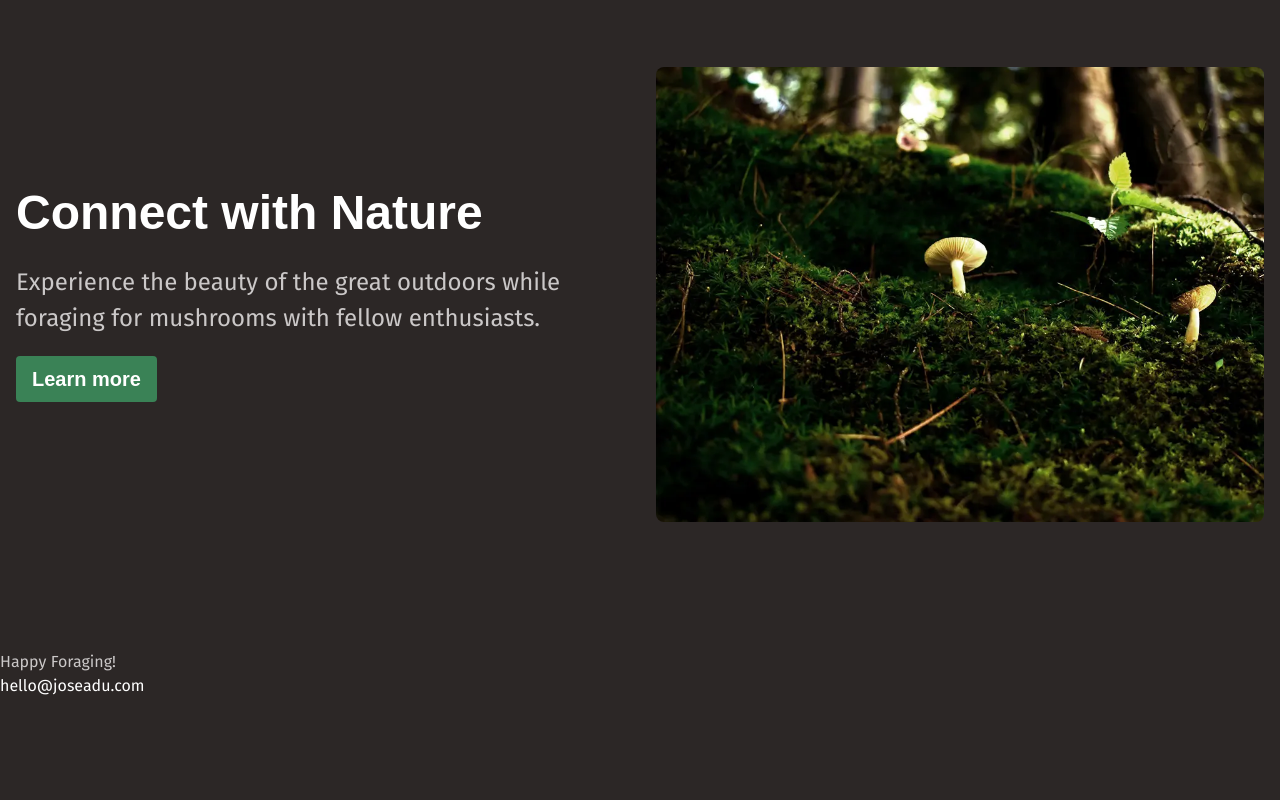
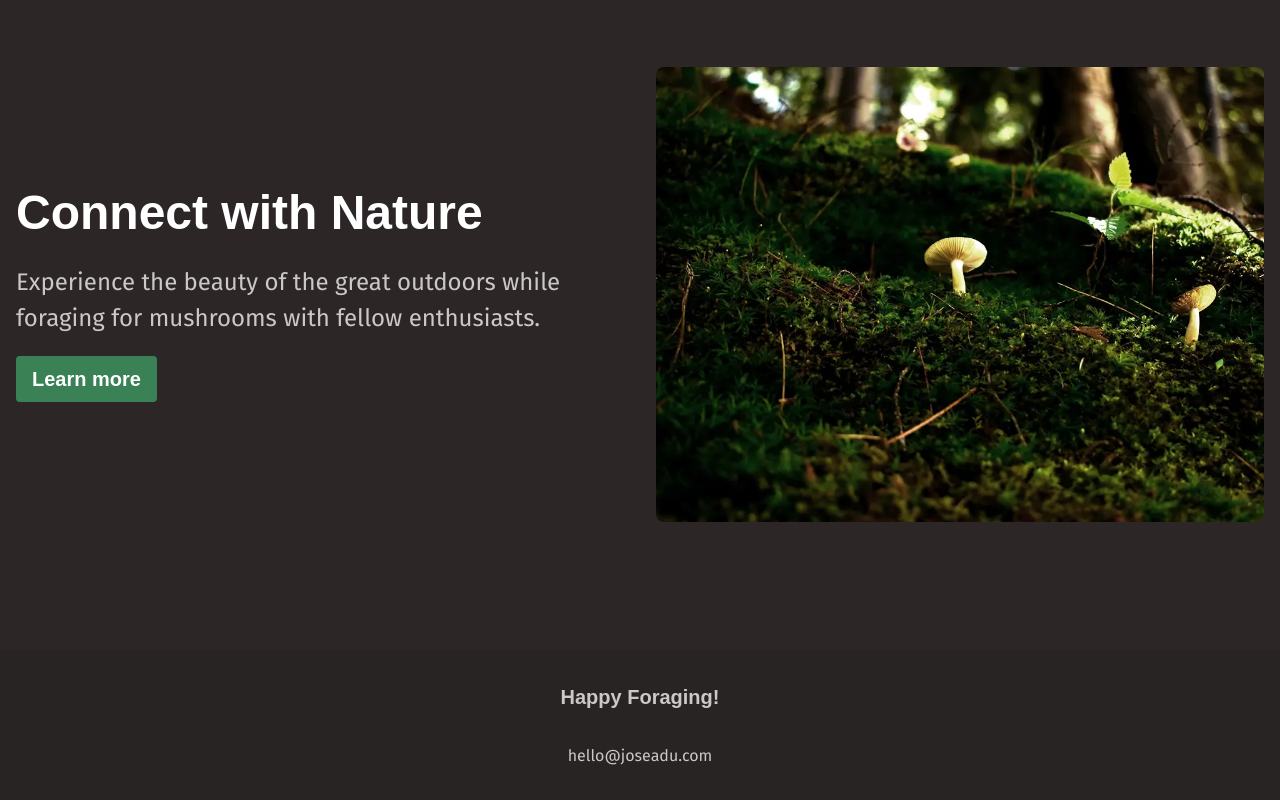
Before and after one commit to Joseadu/fungi, an Angular app: page / in a window 1280 px wide. Shown: the part 2858-3658 px from the top of the page. Before the commit the page ends 3556 px from the top, so only its background shows below. Built offline with nearby package versions, Linux system fonts and the light colour scheme.

Commit message:
footer styles

```diff
--- a/src/app/shared/footer/footer.component.css
+++ b/src/app/shared/footer/footer.component.css
@@ -0,0 +1,22 @@
+.footer {
+    text-align: center;
+    background-color: var(--background-dark);
+    padding-block: var(--spacing-09);
+    display: grid;
+    gap: var(--spacing-09);
+
+    a {
+        color: var(--text-main);
+    }
+
+    a:hover,
+    a:focus-visible {
+        color: var(--text-brand-light);
+    }
+}
+
+.footer-title {
+    font-size: var(--font-size-md);
+    font-family: var(--ff-heading);
+    font-weight: 700;
+}
--- a/src/app/shared/footer/footer.component.html
+++ b/src/app/shared/footer/footer.component.html
@@ -1,4 +1,4 @@
 <footer class="footer">
-    <p>Happy Foraging!</p>
+    <p class="footer-title">Happy Foraging!</p>
     <a href="mailto:hello@joseadu.com">{{ 'hello@joseadu.com' }}</a>
 </footer>
```
